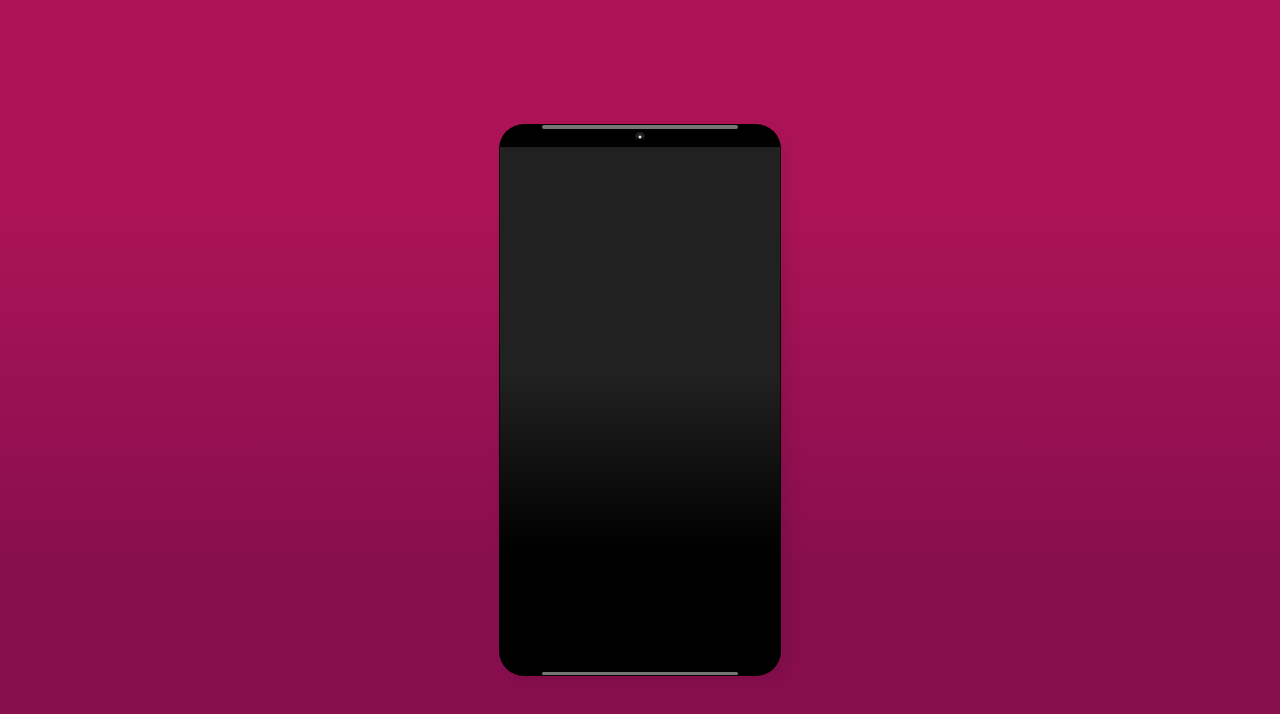
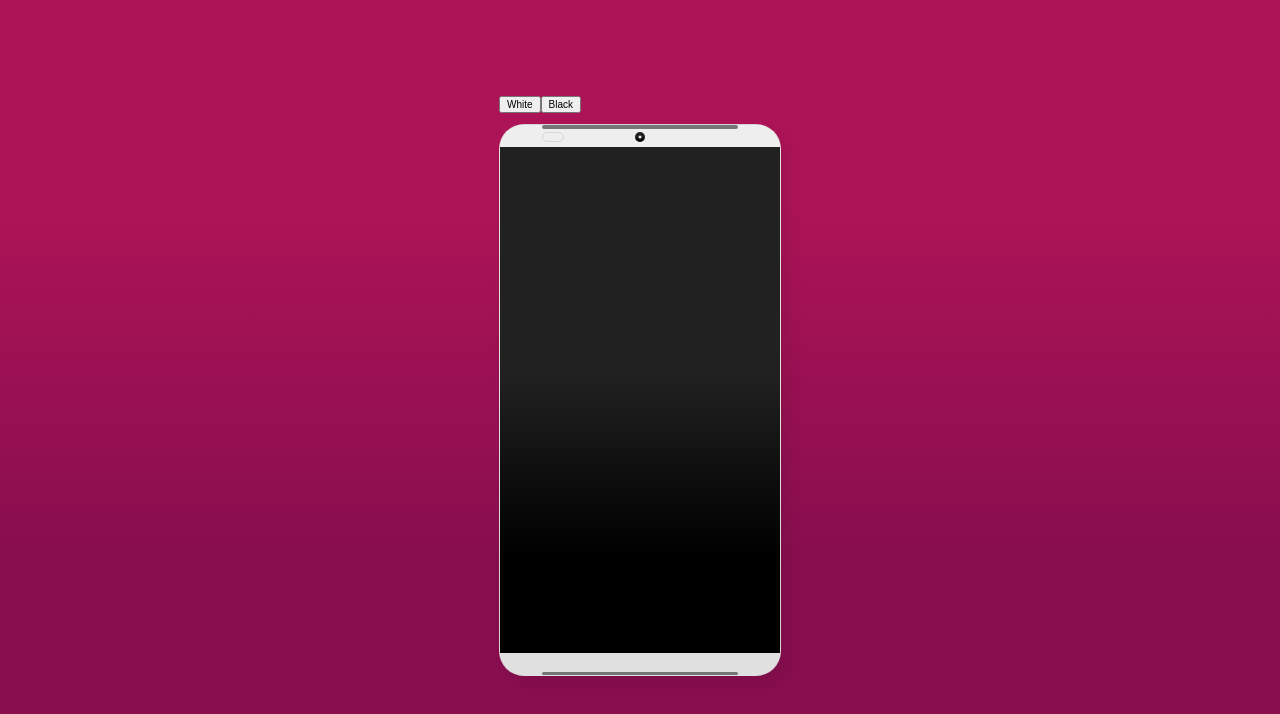
Before and after one commit to adhitamafikri/the-smartphone, a website: page index.html in a window 1280 px wide. Drawn offline with nearby package versions, Linux system fonts and the light colour scheme.

Commit message:
more updates

```diff
--- /dev/null
+++ b/assets/scss/components/_phone-color-changer.scss
@@ -0,0 +1,6 @@
+.phone-color-changer {
+  @include flex(row, space-between);
+  position: absolute;
+  top: -5%;
+  button { font-size: 10px; }
+}
--- a/assets/scss/components/_phone.scss
+++ b/assets/scss/components/_phone.scss
@@ -1,9 +1,9 @@
 $phone-w: 280px;
 $phone-h: 550px;
 $phone-color: linear-gradient(#EEEEEE 50%, #E0E0E0);
+$phone-color-dark: #212121;
 $bone-radius: 25px;
 .phone {
-  background: $phone-color;
   width: $phone-w;
   height: $phone-h;
   border-radius: $bone-radius;
@@ -17,10 +17,10 @@ $bone-radius: 25px;
 
 $bone-w: 15px;
 .back-part {
-  background: $phone-color;
   width: $phone-w;
   height: $phone-h;
   position: absolute;
+  transition: all 0.5s ease-out;
   transform-origin: left;
   transform:
     translate3d(100%, 0, -$bone-w)
@@ -35,9 +35,13 @@ $bone-w: 15px;
   }
 }
 
+.phone.white {
+  background: $phone-color;
+  .back-part { background: $phone-color; }
+}
 .phone.black {
-  background: black;
-  .back-part { background: black; }
+  background: $phone-color-dark;
+  .back-part { background: $phone-color-dark; }
 }
 
 // ## Phone Core Components
@@ -49,7 +53,6 @@ $screen-h: $phone-h * 0.92;
   width: $screen-w;
   height: $screen-h;
   background: linear-gradient(#212121 45%, black 80%);
-  // z-index: 0;
 }
 
 .in-screen-fingerprint {
@@ -85,7 +88,6 @@ $screen-h: $phone-h * 0.92;
 $proximity-w: 20px;
 $proximity-h: 8px;
 .proximity-sensor {
-  // background: linear-gradient(black, white);
   width: $proximity-w;
   height: $proximity-h;
   border-radius: 15px;
--- a/assets/scss/style.scss
+++ b/assets/scss/style.scss
@@ -48,6 +48,9 @@ body {
 // ## Rotator
 @import "./components/phone-rotator";
 
+// ## Phone color Changer
+@import "./components/phone-color-changer";
+
 // ## Widgets
 @import "./components/widgets/digi-clock";
 @import "./components/widgets/google-now";
--- a/index.html
+++ b/index.html
@@ -13,6 +13,10 @@
 
 <body>
     <div class="frame" id="frame">
+        <div class="phone-color-changer">
+            <button @click="changePhoneColor('white')">White</button>
+            <button @click="changePhoneColor('black')">Black</button>
+        </div>
         <div class="phone-rotator" @click="rotatePhone()"></div>
         <div class="phone"
             :class="[
--- a/scripts/main.js
+++ b/scripts/main.js
@@ -90,7 +90,7 @@ const vm = new Vue({
     activeApp: '',
     currentTime: '',
     isPhoneRotated: false,
-    phoneColor: 'black',
+    phoneColor: 'white',
 
     //#region WhatsApp Variables
     chats: chats,
@@ -139,6 +139,9 @@ const vm = new Vue({
         }
         this.taps = 0
       }, 400)
+    },
+    changePhoneColor(color) {
+      this.phoneColor = color
     },
 
     //#region WhatsApp Methods
```
Also changed, not shown: assets/css/main.css, 1 other file.
